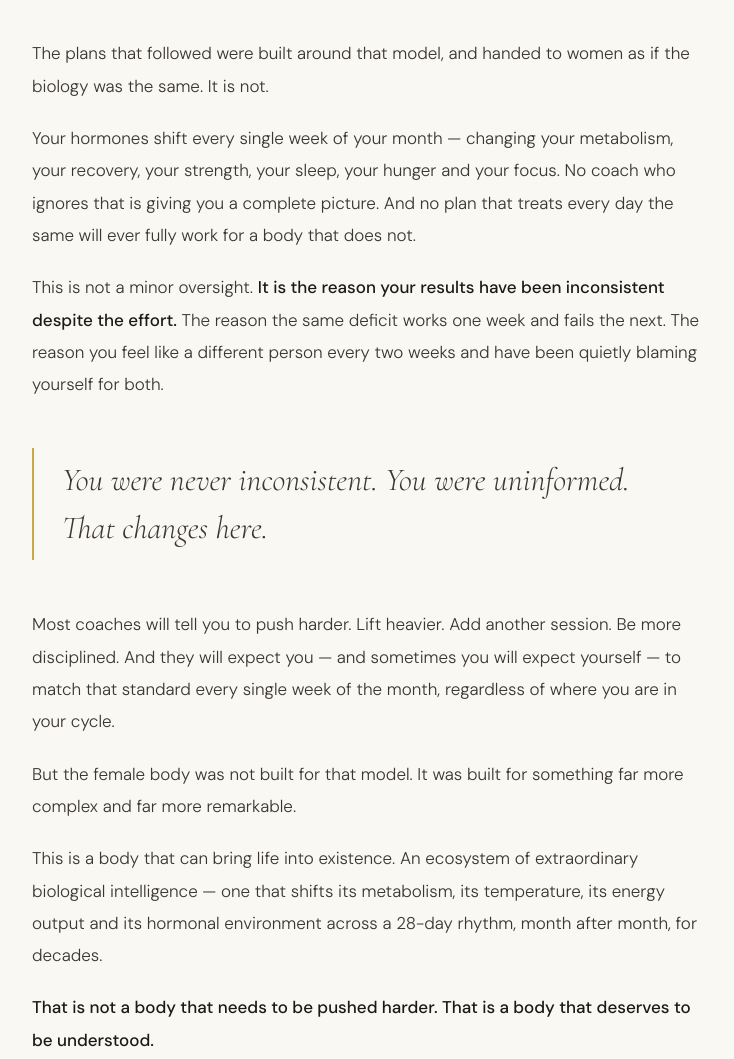
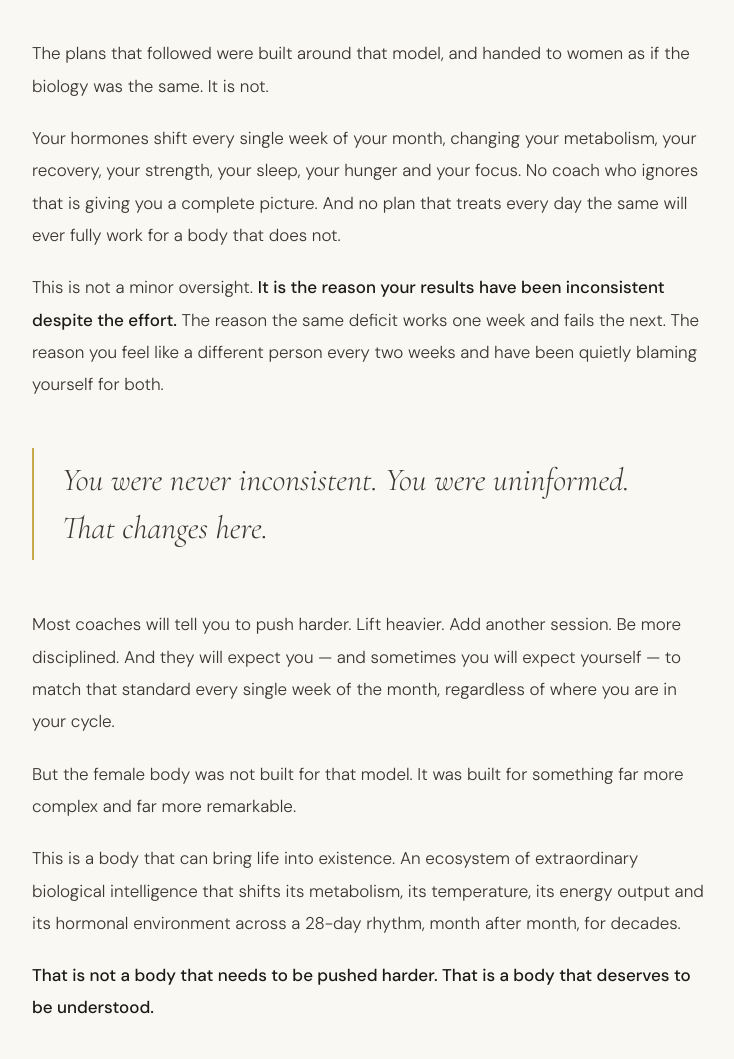
Before and after one commit to andreeamighiu-hub/byzoewomen, a plain HTML site: page about.html in a window 1280 px wide. Shown: the part 1180-2239 px from the top of the page, without its empty margins (268-1002 px from the left). Drawn offline with nearby package versions, Linux system fonts and the light colour scheme.

Commit message:
Update about.html

```diff
--- a/about.html
+++ b/about.html
@@ -190,7 +190,7 @@ h3{font-family:var(--serif);font-size:clamp(20px,3vw,28px);font-weight:300;line-
 
     <div class="story-block">
       <p>The plans that followed were built around that model, and handed to women as if the biology was the same. It is not.</p>
-      <p>Your hormones shift every single week of your month — changing your metabolism, your recovery, your strength, your sleep, your hunger and your focus. No coach who ignores that is giving you a complete picture. And no plan that treats every day the same will ever fully work for a body that does not.</p>
+      <p>Your hormones shift every single week of your month, changing your metabolism, your recovery, your strength, your sleep, your hunger and your focus. No coach who ignores that is giving you a complete picture. And no plan that treats every day the same will ever fully work for a body that does not.</p>
       <p>This is not a minor oversight. <strong>It is the reason your results have been inconsistent despite the effort.</strong> The reason the same deficit works one week and fails the next. The reason you feel like a different person every two weeks and have been quietly blaming yourself for both.</p>
     </div>
 
@@ -199,7 +199,7 @@ h3{font-family:var(--serif);font-size:clamp(20px,3vw,28px);font-weight:300;line-
     <div class="story-block">
       <p>Most coaches will tell you to push harder. Lift heavier. Add another session. Be more disciplined. And they will expect you — and sometimes you will expect yourself — to match that standard every single week of the month, regardless of where you are in your cycle.</p>
       <p>But the female body was not built for that model. It was built for something far more complex and far more remarkable.</p>
-      <p>This is a body that can bring life into existence. An ecosystem of extraordinary biological intelligence — one that shifts its metabolism, its temperature, its energy output and its hormonal environment across a 28-day rhythm, month after month, for decades.</p>
+      <p>This is a body that can bring life into existence. An ecosystem of extraordinary biological intelligence that shifts its metabolism, its temperature, its energy output and its hormonal environment across a 28-day rhythm, month after month, for decades.</p>
       <p><strong>That is not a body that needs to be pushed harder. That is a body that deserves to be understood.</strong></p>
     </div>
 
@@ -227,7 +227,7 @@ h3{font-family:var(--serif);font-size:clamp(20px,3vw,28px);font-weight:300;line-
       <p>We believe that <strong>every woman deserves the map she was never given.</strong> Not vague advice. Not "listen to your body" with nothing behind it. The actual science of how her body works, week by week.</p>
     </div>
     <div class="manifesto-block">
-      <p>We believe that when a woman understands her biology, she stops asking what is wrong with her — and starts seeing how extraordinary she actually is.</p>
+      <p>We believe that when a woman understands her biology, she stops asking what is wrong with her and starts seeing how extraordinary she actually is.</p>
     </div>
     <div style="margin-top:40px">
       <a href="the-code.html" class="btn btn-gold">Get the Women Performance Code →</a>
```
